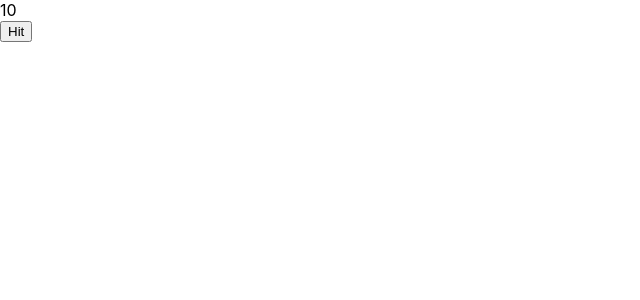
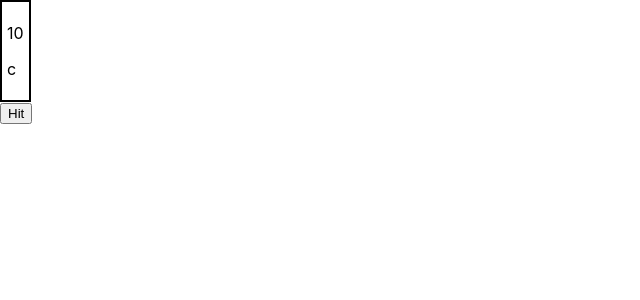
Before and after one commit to jsimpson15011/black-jack-react, a React (Create React App) app: page / in a window 1280 px wide. Both pictures are taken after a click on the button "Hit". Shown: the top 300 px of the page, without its empty margins (0-640 px from the left). Built offline with nearby package versions, Linux system fonts and the light colour scheme.

Commit message:
Change player hit function to factor in cards on table
When the end of the deck was reached a new deck with all the cards was
created, but this caused cards to be duplicated since cards that are on
the table should not be in the new deck.

```diff
--- a/src/App.js
+++ b/src/App.js
@@ -1,9 +1,22 @@
 import React, {useState, useEffect} from 'react'
+import createDeckState from './functions/create-deck-state'
 
 const Card = (props) => {
+  let cardColor = 'black'
+  if (props.suite === 'h' || props.suite === 'd') {
+    cardColor = 'red'
+  }
   return (
-    <div className={props.suite}>
-      {props.value}
+    <div
+      className={props.suite}
+      style={{
+        color: cardColor,
+        border: 'solid black 2px',
+        padding: '5px'
+      }}
+    >
+      <p>{props.value}</p>
+      <p>{props.suite}</p>
     </div>
   )
 }
@@ -13,64 +26,8 @@ const randomNumberBetween = (min, max) => {
 }
 
 const App = () => {
-  const numberOfDecks = 1
-  const initialDeckState = (numberOfDecks) => {
-    const cards = []
-    for (let i = 1; i <= numberOfDecks; i++) {
-      const deckNumber = i
-      for (let i = 0; i <= 3; i++) {
-        let suite
-        switch (i) {
-          case 0:
-            suite = 's'
-            break
-          case 1:
-            suite = 'c'
-            break
-          case 2:
-            suite = 'd'
-            break
-          case 3:
-            suite = 'h'
-            break
-        }
-        for (let i = 1; i <= 13; i++) {
-          let value
-          let cardType = 'number'
-          switch (i) {
-            case 1:
-              cardType = 'ace'
-              value = 11
-              break
-            case 11:
-              cardType = 'jack'
-              value = 10
-              break
-            case 12:
-              cardType = 'queen'
-              value = 10
-              break
-            case 13:
-              cardType = 'king'
-              value = 10
-              break
-            default:
-              value = i
-          }
-          const card = {
-            suite: suite,
-            value: value,
-            cardType: cardType,
-            id: `${suite}${i}d-${deckNumber}`
-          }
-          cards.push(card)
-        }
-      }
-    }
-    return cards
-  }
-  const initialDeck = initialDeckState(numberOfDecks)
-
+  const [numberOfDecks, setNumberOfDecks] = useState(1)
+  const initialDeck = createDeckState(numberOfDecks)
   const [deckState, setDeckState] = useState(initialDeck)
   const [playerCardsState, setPlayerCardsState] = useState([])
 
@@ -87,27 +44,57 @@ const App = () => {
 
     return (
       <div>
-        {playerCards}
+        <div style={{
+          display: 'flex',
+          justifyContent: 'space-between'
+        }}
+        >
+          {playerCards}
+        </div>
       </div>
     )
   }
 
   const playerHit = () => {
+    if (deckState.length === 0) {
+      const newDeck = createDeckState(numberOfDecks)
+      const cardIndex = randomNumberBetween(0, newDeck.length - 1)
+      const newPlayerCards = playerCardsState.concat(newDeck[cardIndex])
+      const newDeckCards = newDeck.filter((card) => {
+        let cardNotOnTable = true
+        if (card.id === newDeck[cardIndex].id) {
+          cardNotOnTable = false
+          return cardNotOnTable
+        }
+        for (let playerCard of playerCardsState) {
+          if (playerCard.id === card.id) {
+            cardNotOnTable = false
+          }
+        }
+        return cardNotOnTable
+      })
+      if (newDeckCards.length === 0) {
+        alert('out of cards')
+        return
+      }
+      setDeckState(newDeckCards)
+      setPlayerCardsState(newPlayerCards)
+      alert('shuffled')
+      return
+    }
+
     const cardIndex = randomNumberBetween(0, deckState.length - 1)
     const newPlayerCards = playerCardsState.concat(deckState[cardIndex])
-    const newDeckCards = deckState.filter((card)=>{
+    const newDeckCards = deckState.filter((card) => {
       return card.id !== deckState[cardIndex].id
     })
     setDeckState(newDeckCards)
     setPlayerCardsState(newPlayerCards)
-    console.log(deckState.length)
   }
 
   return <div className="App">
     <PlayerCards/>
-    <button onClick={() => {
-      playerHit()
-    }}>
+    <button onClick={() => playerHit()}>
       Hit
     </button>
   </div>
--- /dev/null
+++ b/src/functions/create-deck-state.js
@@ -0,0 +1,57 @@
+const createDeckState = (numberOfDecks) => {
+  const cards = []
+  for (let i = 1; i <= numberOfDecks; i++) {
+    const deckNumber = i
+    for (let i = 0; i <= 3; i++) {
+      let suite
+      switch (i) {
+        case 0:
+          suite = 's'
+          break
+        case 1:
+          suite = 'c'
+          break
+        case 2:
+          suite = 'd'
+          break
+        case 3:
+          suite = 'h'
+          break
+      }
+      for (let i = 1; i <= 13; i++) {
+        let value
+        let cardType = 'number'
+        switch (i) {
+          case 1:
+            cardType = 'ace'
+            value = 11
+            break
+          case 11:
+            cardType = 'jack'
+            value = 10
+            break
+          case 12:
+            cardType = 'queen'
+            value = 10
+            break
+          case 13:
+            cardType = 'king'
+            value = 10
+            break
+          default:
+            value = i
+        }
+        const card = {
+          suite: suite,
+          value: value,
+          cardType: cardType,
+          id: `${suite}${i}d-${deckNumber}`
+        }
+        cards.push(card)
+      }
+    }
+  }
+  return cards
+}
+
+export default createDeckState
```
